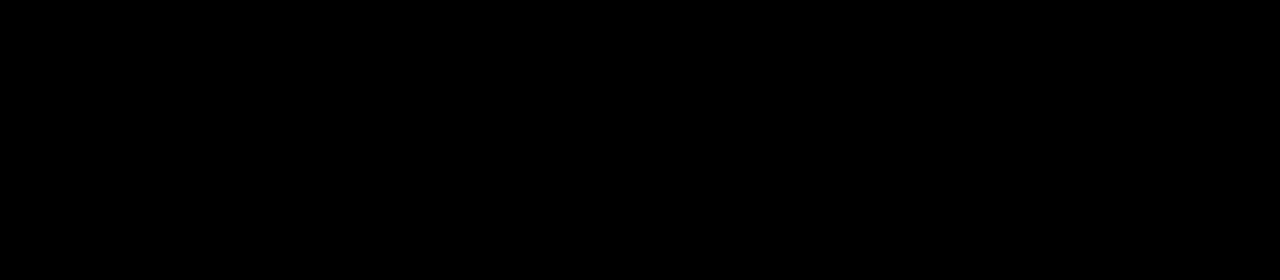
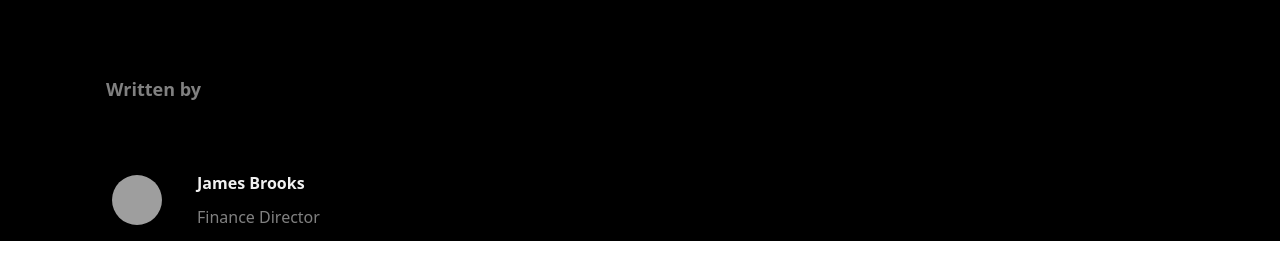
Before and after one commit to Pam-Gold/finance-landing-page, a React (Vite) app: page /blog/0 in a window 1280 px wide. Shown: the part 728-1008 px from the top of the page. After the commit the page ends 969 px from the top, so only its background shows below. Built offline with nearby package versions, Linux system fonts and the light colour scheme; grey boxes are pictures that could not be loaded; a web font is replaced by a local one.

Commit message:
Edited Blog Section

```diff
--- a/src/components/BlogDetails.jsx
+++ b/src/components/BlogDetails.jsx
@@ -8,7 +8,7 @@ const BlogDetails = () => {
 
   console.log(blogData);
   return (
-    <div className="h-[150vh] pt-[50px] w-full bg-black flex flex-col items-center gap-y-[50px] sm: px-[10px] md: px-[15px] lg:px-[80px] xl:px-[100px]">
+    <div className="h-[fit-content] pt-[50px] w-full bg-black flex flex-col items-center gap-y-[50px] sm: px-[10px] md: px-[15px] lg:px-[80px] xl:px-[100px]">
       <img
         src={blogData.img}
         alt=""
@@ -35,8 +35,18 @@ const BlogDetails = () => {
         </h4>
       </div>
 
-      <p className="text-[grey]">
-      </p>
+    <p className="text-[#f1f1f1] p-[5px] text-[1.2rem] leading-[1.9]">{blogData.body}</p>
+
+
+<h6 className="text-[grey] text-[18px] font-bold self-start p-[6px]">Written by</h6>
+
+<span className="flex items-center self-start p-[12px] gap-x-[35px]">
+<img src={blogData.authorImg} alt="" className="h-[50px] w-[50px] rounded-[50%]" />
+   <span className="flex flex-col gap-y-[10px]">
+    <h4 className="font-bold text-[#f1f1f1]">{blogData.author}</h4>
+    <h4 className="font-600 text-[grey]">{blogData.roles}</h4>
+   </span>
+</span>
     </div>
   );
 };
--- a/src/data/blogDb.json
+++ b/src/data/blogDb.json
@@ -8,6 +8,8 @@
     "authorImg": "https://i.pinimg.com/236x/f2/f4/33/f2f4335f5e55a6d7808650142912e1b7.jpg",
     "img": "https://images.unsplash.com/photo-1616077168712-fc6c788db4af?w=700&auto=format&fit=crop&q=60&ixlib=rb-4.0.3&ixid=M3wxMjA3fDB8MHxzZWFyY2h8OHx8YmFua2luZyUyMGFwcHxlbnwwfHwwfHx8MA%3D%3D",
     "time": "5 min"
+    ,
+    "roles":"Finance Director"
   },
   {
     "id": 1,
@@ -18,6 +20,8 @@
     "authorImg": "https://i.pinimg.com/236x/72/11/e0/7211e00948ccacbc8a7d9689ad6cdcab.jpg",
     "img": "https://img.freepik.com/premium-vector/artificial-intelligence-provide-access-information-data-online-networks-via-smartphone-ai-form-bot-coming-out-screen-phone-offers-use-digital-mind_276941-85.jpg?size=626&ext=jpg&ga=GA1.2.1268881793.1709610818&semt=ais",
     "time": "3 min"
+    ,
+    "roles":"Co-Founder & CTO"
   },
   {
     "id": 2,
@@ -28,6 +32,8 @@
     "authorImg": "https://i.pinimg.com/236x/97/24/a7/9724a7978e4e9fb3d8b90a476e5024c0.jpg",
     "img": "https://img.freepik.com/premium-photo/conceptual-business-dashboard-financial-data-analysis_31965-20012.jpg?w=826",
     "time": "15 min"
+    ,
+    "roles":"Co-Founder & CEO"
   },
   {
     "id": 3,
@@ -38,15 +44,19 @@
     "authorImg": "https://i.pinimg.com/236x/96/a8/3f/96a83fb28e15a4baef392cdfabfb3285.jpg",
     "img": "https://images.unsplash.com/photo-1556742111-a301076d9d18?w=700&auto=format&fit=crop&q=60&ixlib=rb-4.0.3&ixid=M3wxMjA3fDB8MHxzZWFyY2h8N3x8ZmludGVjaHxlbnwwfHwwfHx8MA%3D%3D",
     "time": "8 min"
+    ,
+    "roles":"Chief Banking Officer"
   },
   {
     "id": 4,
     "author": "Christiana Peterson",
     "title": "Mobile Banking and Financial Education: Empowering Users with Knowledge",
-    "body": "",
+    "body":"In today's rapidly evolving digital landscape, mobile banking has become an integral part of our daily lives. With just a few taps on a smartphone, users can access their accounts, transfer funds, pay bills, and even apply for loans. However, while the convenience of mobile banking is undeniable, it's essential to recognize its potential as a tool for financial education and empowerment.\nFinancial literacy remains a significant issue globally, with many individuals lacking the necessary knowledge and skills to manage their finances effectively. \nThis lack of understanding can lead to poor financial decisions, debt accumulation, and limited access to financial services. Mobile banking platforms present a unique opportunity to address these challenges by offering educational resources and tools directly to users.",
     "date": "Dec 13, 2023",
     "authorImg": "https://i.pinimg.com/236x/25/9f/76/259f76bfd1bbbff232893b5288734727.jpg",
     "img": "https://images.pexels.com/photos/5324855/pexels-photo-5324855.jpeg?auto=compress&cs=tinysrgb&w=1260&h=750&dpr=1",
     "time": "4 min"
+    ,
+    "roles":"Business Instructor"
   }
 ]
```
